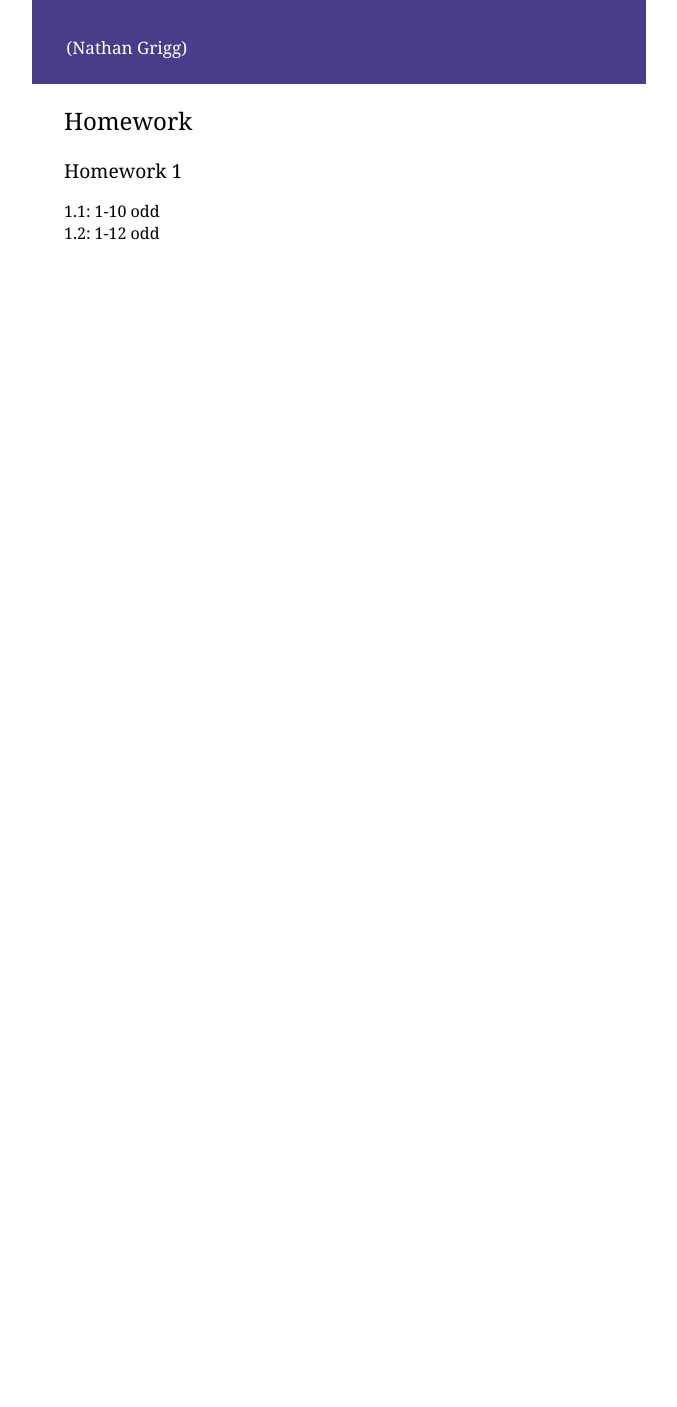
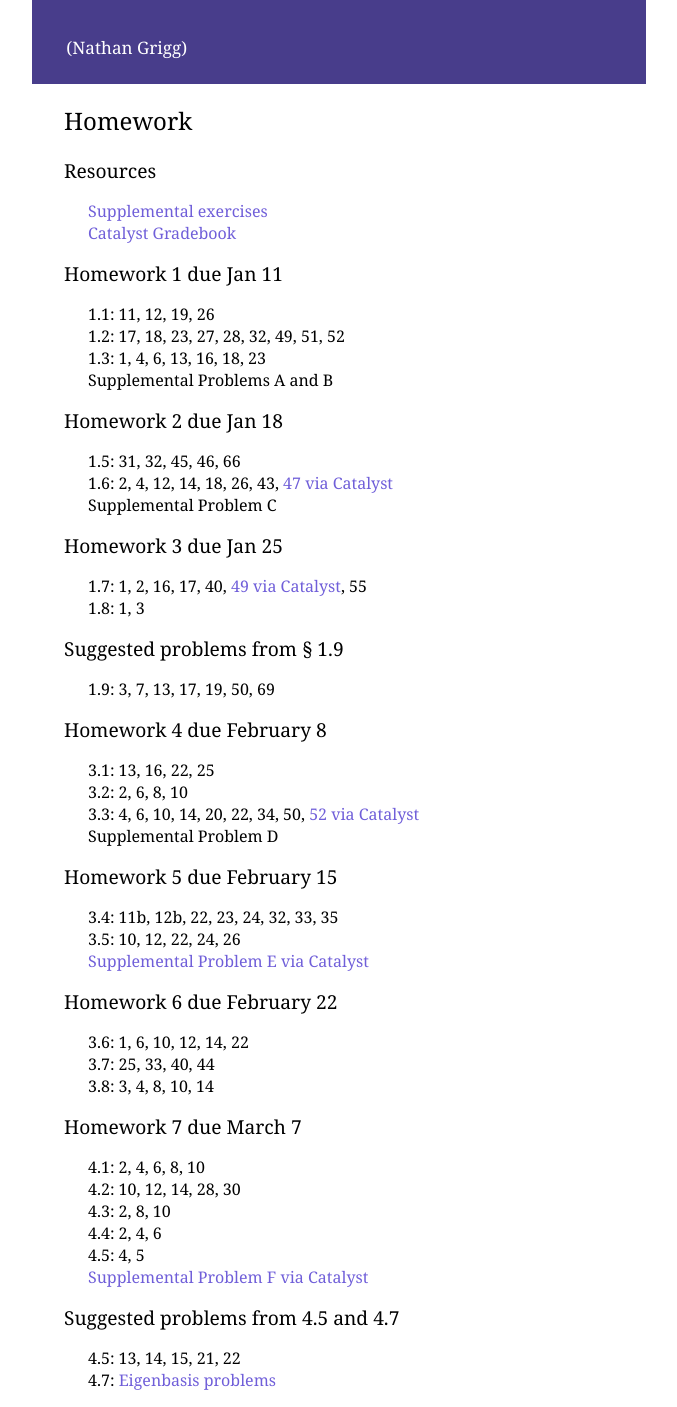
Before and after one commit to nathangrigg/website, a Jekyll site: the page built from math308/wi12/homework/index.md, in a window 1280 px wide. Shown: the whole page, without its empty margins (301-978 px from the left). Built offline with Jekyll 4.4.1, drawn with Linux system fonts in a browser that asks for light colours; before the commit the page ends 900 px from its top, so only the background shows below that.

Commit message:
Finished assigning homework

```diff
--- a/_includes/office-hours.html
+++ b/_includes/office-hours.html
@@ -1,3 +1,3 @@
-Office hours by appointment in
+Office hours Tuesdays and Fridays 10:00-11:00 in
 <a href="http://www.washington.edu/maps/?l=ART" title="Campus map">Art</a>
 <a href="{{ site.url }}files/img/art3.png" title="Floor plan">336</a>.
--- a/math308/wi12/homework/index.md
+++ b/math308/wi12/homework/index.md
@@ -4,10 +4,97 @@ layout: 308wi12-post
 section: homework
 ---
 
+<style type="text/css"> ul {
+	list-style-type: none;
+}
+</style>
+
+
+## Resources
+
+- [Supplemental exercises][supplemental]
+- [Catalyst Gradebook][grades]
 
 <a name="1"></a>
 
-## Homework 1
+## Homework 1 due Jan 11
 
-1.1: 1-10 odd <br>
-1.2: 1-12 odd
+- 1.1: 11, 12, 19, 26
+- 1.2: 17, 18, 23, 27, 28, 32, 49, 51, 52
+- 1.3: 1, 4, 6, 13, 16, 18, 23
+- Supplemental Problems A and B
+
+
+<a name="2"></a>
+
+## Homework 2 due Jan 18
+
+- 1.5: 31, 32, 45, 46, 66
+- 1.6: 2, 4, 12, 14, 18, 26, 43, [47 via Catalyst][cat2]
+- Supplemental Problem C
+
+<a name="3"></a>
+
+## Homework 3 due Jan 25
+
+- 1.7: 1, 2, 16, 17, 40, [49 via Catalyst][cat3], 55
+- 1.8: 1, 3
+
+<a name="3a"></a>
+
+## Suggested problems from § 1.9
+
+- 1.9: 3, 7, 13, 17, 19, 50, 69
+
+<a name="4"></a>
+
+## Homework 4 due February 8
+
+- 3.1: 13, 16, 22, 25
+- 3.2: 2, 6, 8, 10
+- 3.3: 4, 6, 10, 14, 20, 22, 34, 50, [52 via Catalyst][cat4]
+- Supplemental Problem D
+
+<a name="5"></a>
+
+## Homework 5 due February 15
+
+- 3.4: 11b, 12b, 22, 23, 24, 32, 33, 35
+- 3.5: 10, 12, 22, 24, 26
+- [Supplemental Problem E via Catalyst][cat5]
+
+
+<a name="6"></a>
+
+## Homework 6 due February 22
+
+- 3.6: 1, 6, 10, 12, 14, 22
+- 3.7: 25, 33, 40, 44
+- 3.8: 3, 4, 8, 10, 14
+
+<a name="7"></a>
+
+## Homework 7 due March 7
+
+- 4.1: 2, 4, 6, 8, 10
+- 4.2: 10, 12, 14, 28, 30
+- 4.3: 2, 8, 10
+- 4.4: 2, 4, 6
+- 4.5: 4, 5
+- [Supplemental Problem F via Catalyst][cat7]
+
+<a name="7a"></a>
+
+## Suggested problems from 4.5 and 4.7
+
+- 4.5: 13, 14, 15, 21, 22
+- 4.7: [Eigenbasis problems][eigenbasis]
+
+[eigenbasis]: {{site.url}}math308/sp10/eigenbasis.pdf
+[supplemental]: supplemental.pdf
+[cat2]: https://catalyst.uw.edu/webq/survey/grigg/152379
+[cat3]: https://catalyst.uw.edu/webq/survey/grigg/152380
+[cat4]: https://catalyst.uw.edu/webq/survey/grigg/152381
+[cat5]: https://catalyst.uw.edu/webq/survey/grigg/152382
+[cat7]: https://catalyst.uw.edu/webq/survey/grigg/152383
+[grades]: https://catalyst.uw.edu/gradebook/grigg/56961
```
Also changed, not shown: math308/sp10/homework.md (+2 -2 lines), math308/wi12/_drafts/rref.md (added, +1 -0 lines), math308/wi12/_posts/2012-01-01-welcome.md (+2 -2 lines), 2 other files.
